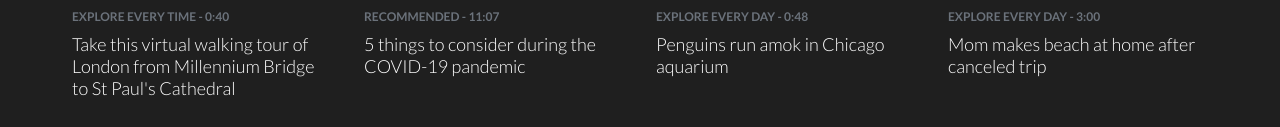
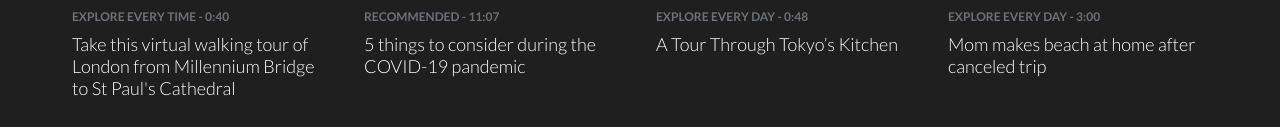
Before and after one commit to kobayashiwa/console-log, a plain HTML site: page index.html in a window 1280 px wide. Shown: the part 312-439 px from the top of the page. Drawn offline with nearby package versions, Linux system fonts and the light colour scheme.

Commit message:
料理動画のキャプション変更

```diff
--- a/index.html
+++ b/index.html
@@ -45,7 +45,7 @@
                         </div>
                         <div class="text-contents">
                             <p class="tag"><span class="category">EXPLORE EVERY DAY</span><span> - 0:48</span></p>
-                            <p class="text">Penguins run amok in Chicago aquarium</p>
+                            <p class="text">A Tour Through Tokyo’s Kitchen</p>
                         </div>
                     </div>
                 </li>
```
